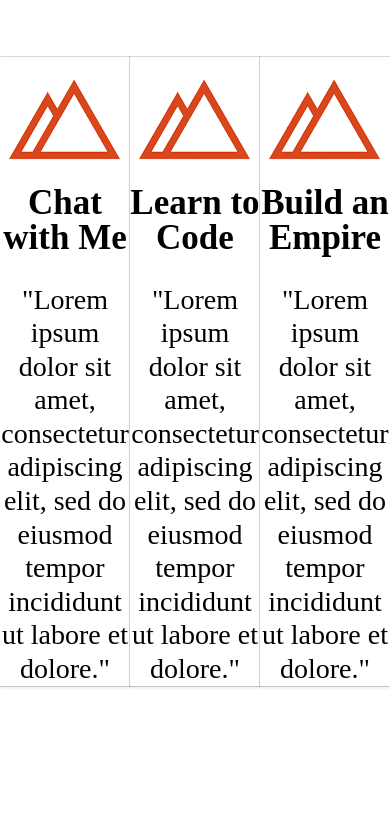
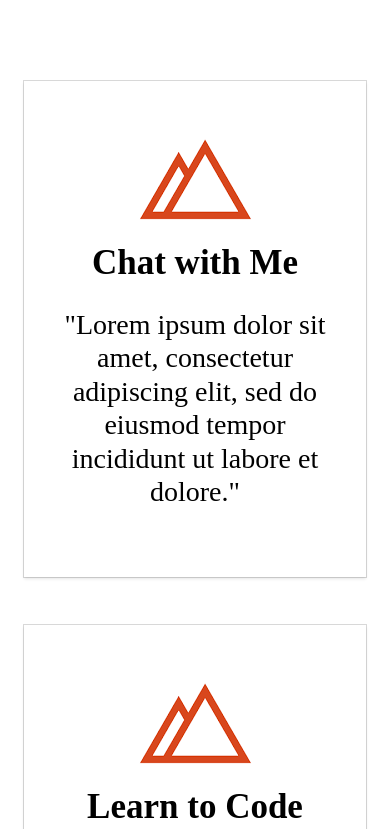
Before and after one commit to Wisdom-Gig/Coding-pratices-at-the-age-of-11, a plain HTML site: page <!DOCTYPE html>.html in a window 390 px wide. Shown: the part 1046-1875 px from the top of the page. Before the commit the page ends 1775 px from the top, so only its background shows below. Drawn offline with Linux system fonts and the light colour scheme.

Commit message:
Third commit

```diff
--- a/styles1.css
+++ b/styles1.css
@@ -92,6 +92,8 @@ ul.topnav li a:hover {
 
 div.box {
     text-align: center;
+    margin: 24px;
+    padding: 36px 24px 40px 24px;
   background-color: #fff;
   box-shadow: 0 0 0 1px rgba(0, 0, 0, .15), 0 2px 3px 0 rgba(0, 0, 0, .1);
 }
@@ -175,7 +177,8 @@ ul.topnav.responsive li a {
     text-align: center;
 }
 
-.col-6{
+.col-6,
+  .col-4{
     width: 100%;
     margin: 0;
 }
```
